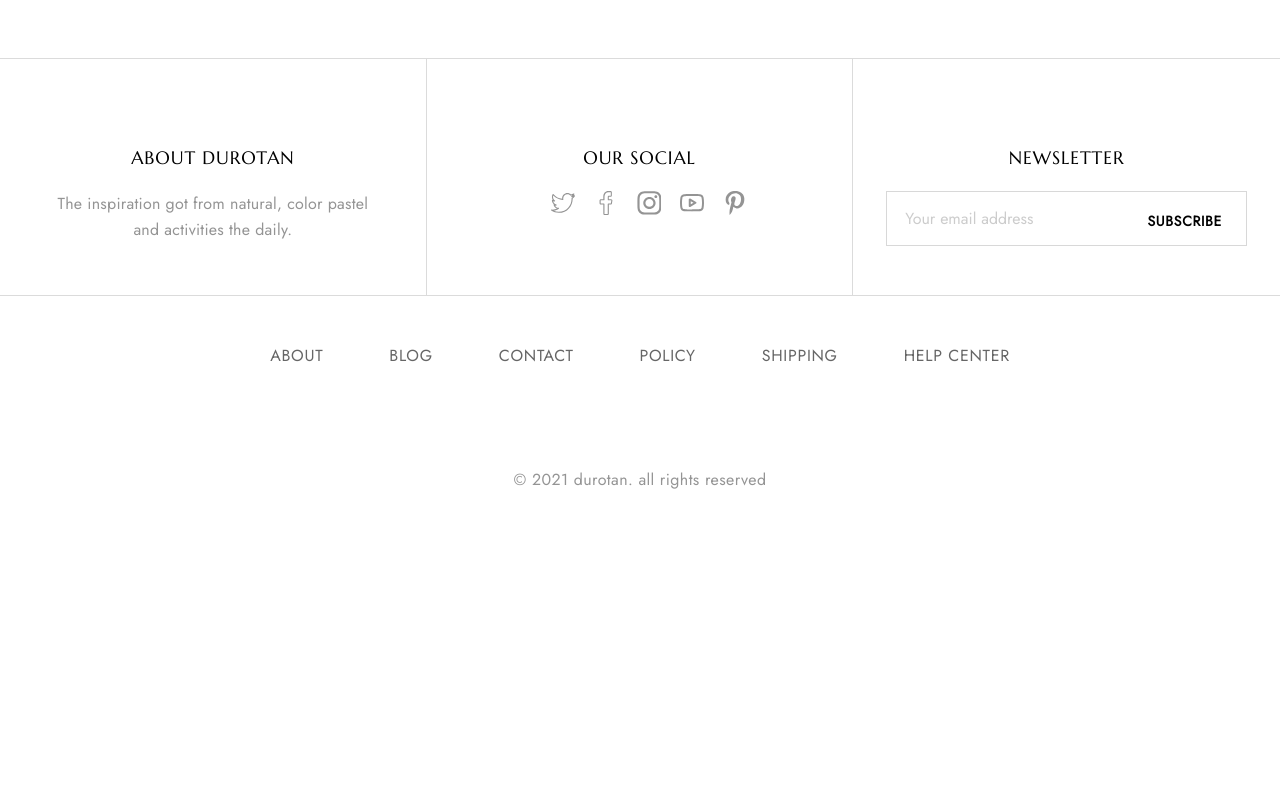
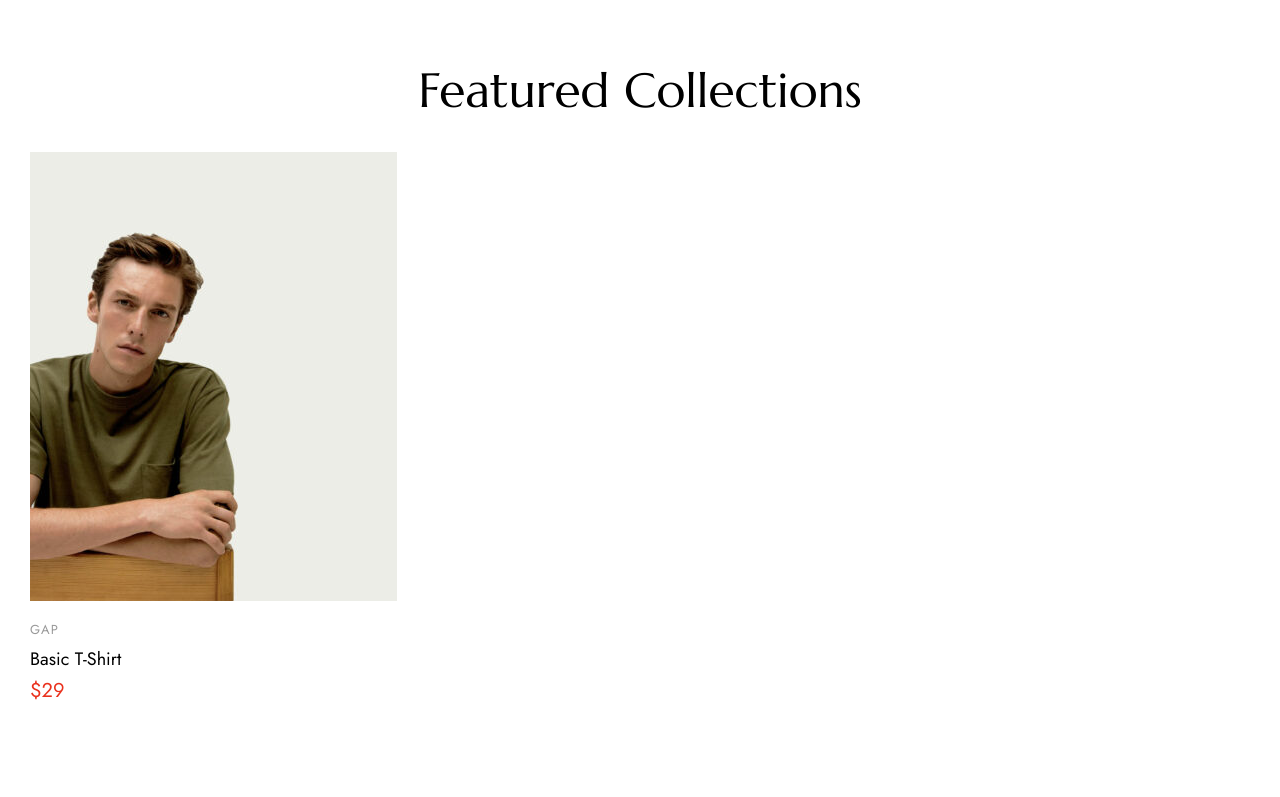
Before and after one commit to ducnam0902/Durotan, a React (Vite) app: page / in a window 1280 px wide. Shown: the part 2040-2837 px from the top of the page. Before the commit the page ends 2599 px from the top, so only its background shows below. Built offline with nearby package versions, Linux system fonts and the light colour scheme.

Commit message:
Feature | Featured collection (#13)
* feature | featured Collection

* feature/featuredCollection

```diff
--- /dev/null
+++ b/src/components/FeaturedCollection/index.tsx
@@ -0,0 +1,39 @@
+import { Box, Container, Flex } from '@chakra-ui/layout';
+import { Heading } from '@chakra-ui/react';
+import shirt from '@durotan/assets/tshirt.jpg';
+import ProductItem from '../ProductItem';
+
+const productItems = [
+  {
+    productName: 'Basic T-Shirt',
+    productCategory: 'GAP',
+    sizes: ['S', 'M', 'L', 'XL'],
+    price: 29.0,
+    images: [shirt],
+  },
+];
+
+const FeaturedCollection: React.FC = () => {
+  return (
+    <Box>
+      <Heading
+        fontSize={{ base: '30px', md: '48px' }}
+        fontWeight="400"
+        lineHeight={{ base: '30px', md: '64px' }}
+        color="darker"
+        textAlign="center"
+      >
+        Featured Collections
+      </Heading>
+      <Container maxW={{ base: 'container.sm', md: 'container.xl' }} padding="30px">
+        <Flex>
+          {productItems.map((item, key) => (
+            <ProductItem key={key} {...item} />
+          ))}
+        </Flex>
+      </Container>
+    </Box>
+  );
+};
+
+export default FeaturedCollection;
--- a/src/components/Footer/index.tsx
+++ b/src/components/Footer/index.tsx
@@ -1,5 +1,5 @@
 import { Image } from '@chakra-ui/image';
-import { Box, Grid, GridItem, Heading, Text, Wrap, WrapItem, Container, Center, Flex } from '@chakra-ui/layout';
+import { Box, Grid, GridItem, Heading, Text, Wrap, WrapItem, Center, Flex } from '@chakra-ui/layout';
 import { Input } from '@chakra-ui/input';
 import { Button } from '@chakra-ui/button';
 
--- a/src/components/Philosophy/index.tsx
+++ b/src/components/Philosophy/index.tsx
@@ -18,6 +18,7 @@ const Philosophy = () => {
           fontSize={{ base: '30px', md: '48px' }}
           fontWeight="400"
           lineHeight={{ base: '30px', md: '64px' }}
+          color="darker"
         >
           Our Philosophy
         </Heading>
--- /dev/null
+++ b/src/components/ProductItem/index.tsx
@@ -0,0 +1,124 @@
+import React from 'react';
+import { Box, Flex, Stack } from '@chakra-ui/layout';
+import { Text, Button, RadioGroup } from '@chakra-ui/react';
+import CustomRadio from '../RadioGroup';
+
+import { useRadioGroup } from '@chakra-ui/react';
+import { useForm, SubmitHandler } from 'react-hook-form';
+
+interface IFeaturedCollection {
+  productName: string;
+  size: string;
+  quanity: number;
+}
+
+interface IProductItem {
+  productName: string;
+  productCategory: string;
+  sizes: string[];
+  price: number;
+  images: string[];
+}
+
+const ProductItem: React.FC<IProductItem> = ({ productName, productCategory, sizes, price, images }) => {
+  const { handleSubmit, setValue } = useForm({
+    defaultValues: {
+      productName: 'basicTShirt',
+      size: sizes[0],
+      quanity: 1,
+    },
+  });
+
+  const onSubmit: SubmitHandler<IFeaturedCollection> = data => {
+    console.log(data);
+  };
+
+  const { getRadioProps } = useRadioGroup({
+    name: 'size',
+    defaultValue: sizes[0],
+    onChange: newSize => setValue('size', newSize),
+  });
+
+  return (
+    <form onSubmit={handleSubmit(onSubmit)}>
+      <Flex
+        direction="column"
+        _hover={{
+          '&>div>div': {
+            opacity: 1,
+            transform: 'translateY(0px)',
+          },
+          '&>button': {
+            opacity: 1,
+            transform: 'translateY(0px)',
+          },
+        }}
+      >
+        <Box backgroundImage={images[0]} backgroundSize="cover" width="367px" height="449px" position="relative">
+          <Flex
+            opacity="0"
+            transform="translateY(20px)"
+            position="absolute"
+            bottom="0"
+            left="0"
+            width="100%"
+            padding="18px 0 3px 0"
+            backgroundColor="#fff"
+            transition="all 0.4s ease-in-out"
+          >
+            <Stack spacing={[1, 5]} direction={['column', 'row']}>
+              <RadioGroup name="size" sx={{ display: 'flex' }}>
+                {sizes.map((value: string) => {
+                  const radio = getRadioProps({ value });
+                  return (
+                    <CustomRadio key={value} {...radio}>
+                      {value}
+                    </CustomRadio>
+                  );
+                })}
+              </RadioGroup>
+            </Stack>
+          </Flex>
+        </Box>
+        <Flex direction="column" paddingTop="18px" paddingBottom="20px">
+          <Text fontSize="13px" textTransform="uppercase" color="#999999" letterSpacing="1.3px" marginBottom="3px">
+            {productCategory}
+          </Text>
+          <Text
+            fontSize="18px"
+            fontWeight="400"
+            color="darker"
+            transition="all .3s ease-in"
+            _hover={{
+              color: '#5e4d30',
+            }}
+          >
+            {productName}
+          </Text>
+
+          <Text color="#ea311d" fontSize="20px">
+            ${price.toString()}
+          </Text>
+        </Flex>
+        <Button
+          fontSize="14px"
+          textTransform="uppercase"
+          letterSpacing=".075em"
+          color="darker"
+          textAlign="center"
+          padding="11.5px 0"
+          border="1px solid #000000"
+          borderRadius="none"
+          fontWeight="400"
+          transform="translateY(-10px)"
+          opacity="0"
+          type="submit"
+        >
+          add to cart
+        </Button>
+      </Flex>
+    </form>
+  );
+};
+
+export default ProductItem;
--- /dev/null
+++ b/src/components/RadioGroup/index.tsx
@@ -0,0 +1,36 @@
+import { Box } from '@chakra-ui/layout';
+import { useRadio } from '@chakra-ui/radio';
+const RadioGroup = ({ ...props }) => {
+  const { getInputProps, getRadioProps } = useRadio(props);
+
+  const input = getInputProps();
+  const checkbox = getRadioProps();
+
+  return (
+    <Box as="label" marginRight="5px">
+      <input {...input} />
+      <Box
+        {...checkbox}
+        cursor="pointer"
+        minWidth="38px"
+        textAlign="center"
+        marginBottom="10px"
+        lineHeight="40px"
+        fontSize="14px"
+        color="#999"
+        border="1px solid #dfdfdf"
+        transition="all 0.4s"
+        _hover={{
+          borderColor: '#000',
+        }}
+        _checked={{
+          borderColor: '#000',
+        }}
+      >
+        {props.children}
+      </Box>
+    </Box>
+  );
+};
+
+export default RadioGroup;
--- a/src/pages/HomePage/index.tsx
+++ b/src/pages/HomePage/index.tsx
@@ -1,4 +1,5 @@
 import Branch from '@durotan/components/Branch';
+import FeaturedCollection from '@durotan/components/FeaturedCollection';
 import Philosophy from '@durotan/components/Philosophy';
 import Slide from '@durotan/components/Slide';
 
@@ -8,6 +9,7 @@ const HomePage = () => {
       <Slide />
       <Philosophy />
       <Branch />
+      <FeaturedCollection />
     </>
   );
 };
```
Also changed, not shown: src/assets/tshirt.jpg (added).
